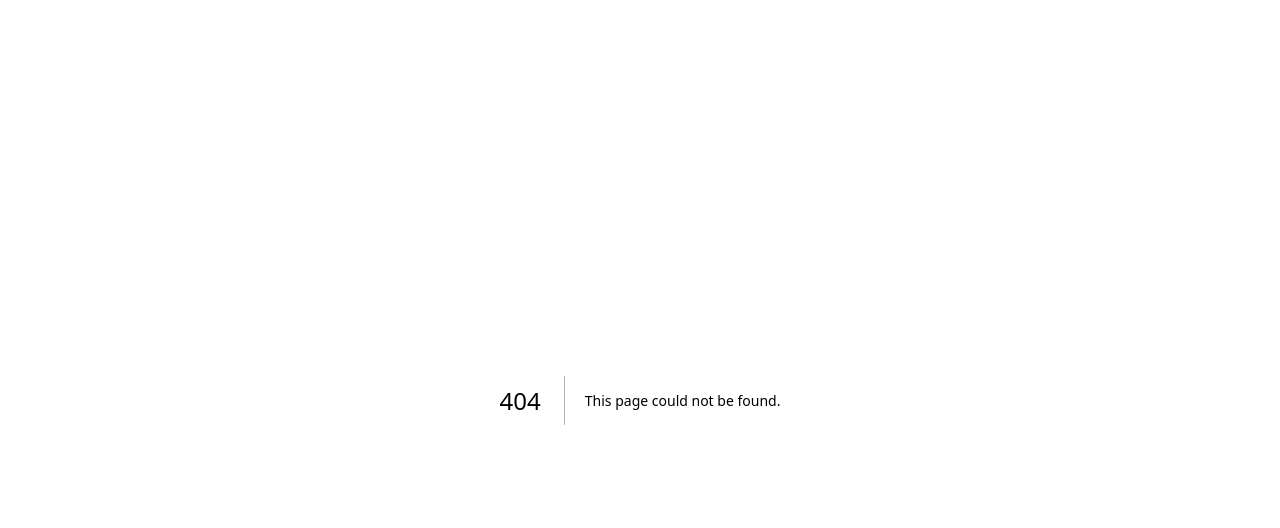
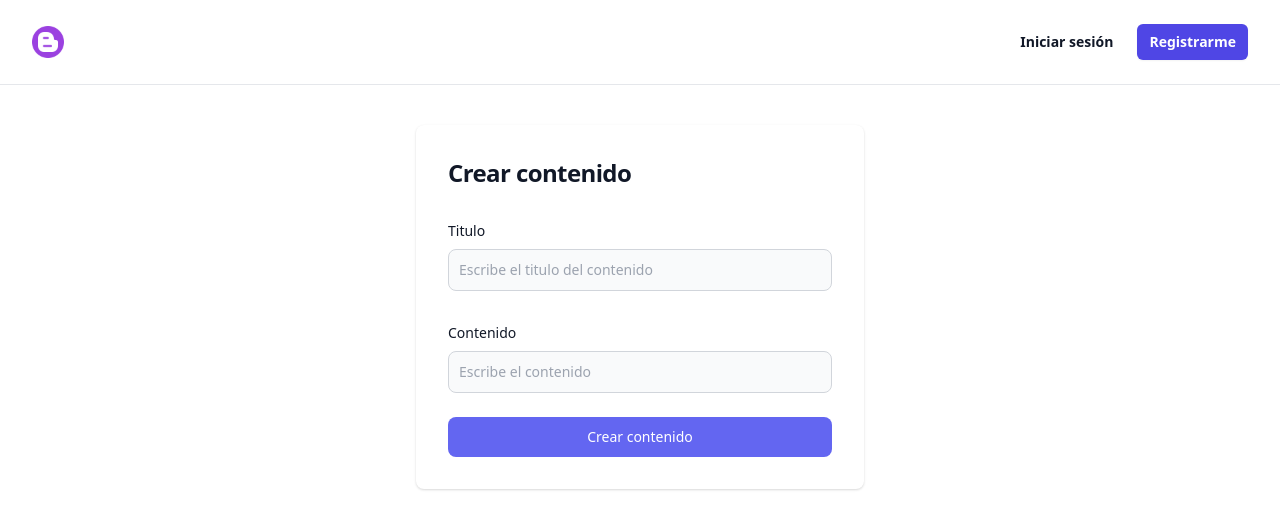
Before and after one commit to saulfranco14/blog, a Next.js app: page /blog/create in a window 1280 px wide. Before the commit this address had no page. Shown: the top 528 px of the page. Built offline with nearby package versions, Linux system fonts and the light colour scheme.

Commit message:
The validation of the blogEntrie form is done

```diff
--- /dev/null
+++ b/pages/blog/create/index.js
@@ -0,0 +1,62 @@
+import React from "react";
+import InputField from "@/app/components/Input";
+import Header from "@/app/components/Header";
+import Button from "@/app/components/Button";
+import { validationSchema } from "@/app/utils/Validation/blogEntries";
+import { Formik, Form, Field, ErrorMessage } from "formik";
+import { formFields } from "@/app/utils/Forms/blogEntries";
+
+const BlogEntrie = () => {
+  return (
+    <>
+      <Header />
+      <section className="bg-white dark:bg-gray-900">
+        <div className="flex flex-col items-center justify-center px-6 py-8 mx-auto lg:py-0">
+          <div className="w-full bg-white rounded-lg shadow dark:border md:mt-0 sm:max-w-md xl:p-0 dark:bg-gray-800 dark:border-gray-700">
+            <div className="p-6 space-y-4 md:space-y-6 sm:p-8">
+              <h1 className="text-xl font-bold leading-tight tracking-tight text-gray-900 md:text-2xl dark:text-white">
+                Crear contenido
+              </h1>
+              <Formik
+                initialValues={{
+                  title_blog_entries: "",
+                  content_blog_entries: "",
+                }}
+                validationSchema={validationSchema}
+                onSubmit={(values, { setSubmitting }) => {
+                  console.log("Registro con:", values);
+                  setSubmitting(false);
+                }}
+              >
+                {({ errors, touched }) => (
+                  <Form className="space-y-4">
+                    {formFields.map((field) => (
+                      <div key={field.name} className="py-2">
+                        <Field
+                          as={InputField}
+                          label={field.label}
+                          name={field.name}
+                          placeholder={field.placeholder}
+                          type={field.type}
+                          error={touched[field.name] && errors[field.name]}
+                        />
+                        <ErrorMessage
+                          name={field.name}
+                          component="div"
+                          className="text-red-500 text-sm"
+                        />
+                      </div>
+                    ))}
+                    <Button type="submit" text="Crear contenido" />
+                  </Form>
+                )}
+              </Formik>
+            </div>
+          </div>
+        </div>
+      </section>
+    </>
+  );
+};
+
+export default BlogEntrie;
--- /dev/null
+++ b/src/app/utils/Forms/blogEntries.js
@@ -0,0 +1,14 @@
+export const formFields = [
+  {
+    label: "Titulo",
+    name: "title_blog_entries",
+    placeholder: "Escribe el titulo del contenido",
+    type: "email",
+  },
+  {
+    label: "Contenido",
+    name: "content_blog_entries",
+    placeholder: "Escribe el contenido",
+    type: "password",
+  },
+];
--- /dev/null
+++ b/src/app/utils/Validation/blogEntries.js
@@ -0,0 +1,10 @@
+import * as Yup from "yup";
+
+export const validationSchema = Yup.object().shape({
+  title_blog_entries: Yup.string().required(
+    "El titulo del blog es obligatorio"
+  ),
+  content_blog_entries: Yup.string()
+    .min(10, "El contenido del blog debe de tener al menos 10 caracteres")
+    .required("El contenido es obligatorio"),
+});
```
